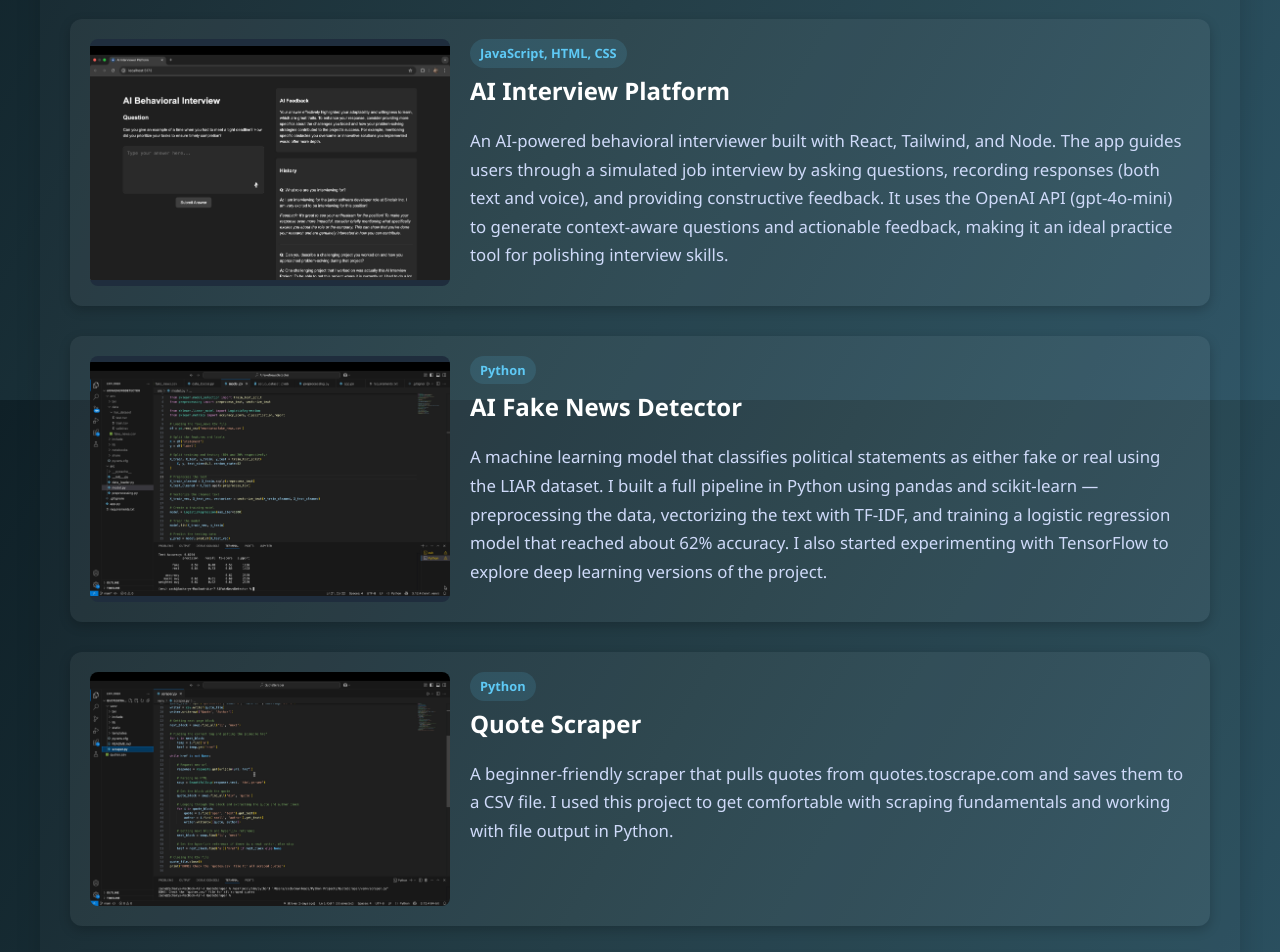
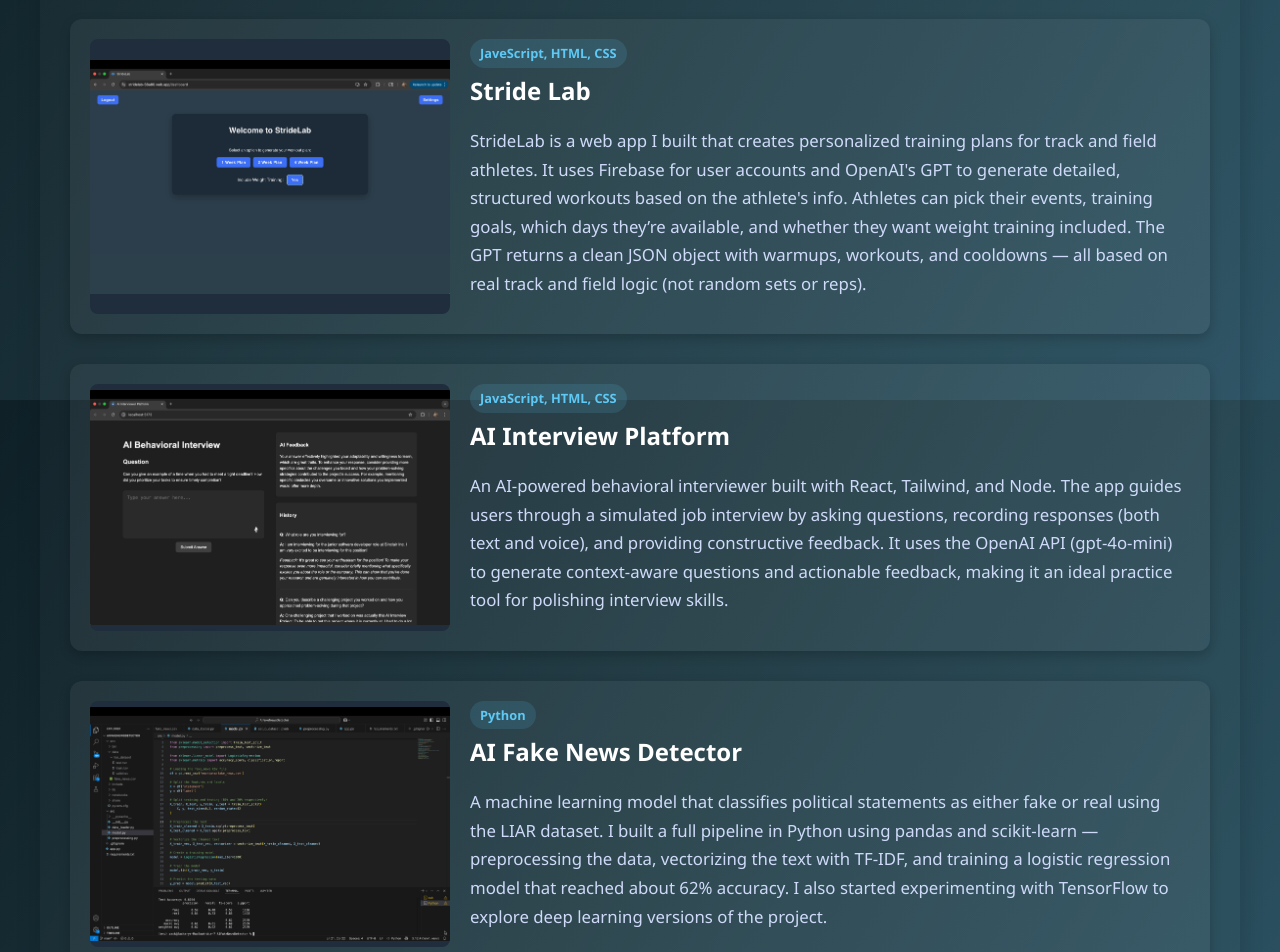
Before and after one commit to zkralec/zkralec-portfolio, a React (Create React App) app: page / in a window 1280 px wide. Shown: the part 1200-2152 px from the top of the page. Built offline with nearby package versions, Linux system fonts and the light colour scheme.

Commit message:
Updated project with StrideLab

```diff
--- a/src/App.js
+++ b/src/App.js
@@ -3,6 +3,13 @@ import "./App.css";
 import { Analytics } from "@vercel/analytics/react";
 
 const projects = [
+  {
+    title: "Stride Lab",
+    language: "JaveScript, HTML, CSS",
+    description: "StrideLab is a web app I built that creates personalized training plans for track and field athletes. It uses Firebase for user accounts and OpenAI's GPT to generate detailed, structured workouts based on the athlete's info. Athletes can pick their events, training goals, which days they’re available, and whether they want weight training included. The GPT returns a clean JSON object with warmups, workouts, and cooldowns — all based on real track and field logic (not random sets or reps).",
+    image: "/images/StrideLab.jpg",
+    link: "https://github.com/zkralec/StrideLab"
+  },
   {
     title: "AI Interview Platform",
     language: "JavaScript, HTML, CSS",
@@ -16,13 +23,6 @@ const projects = [
     description: "A machine learning model that classifies political statements as either fake or real using the LIAR dataset. I built a full pipeline in Python using pandas and scikit-learn — preprocessing the data, vectorizing the text with TF-IDF, and training a logistic regression model that reached about 62% accuracy. I also started experimenting with TensorFlow to explore deep learning versions of the project.",
     image: "/images/AIFakeNewsDetector.jpg",
     link: "https://github.com/zkralec/AIFakeNewsDetector"
-  },
-  {
-    title: "Quote Scraper",
-    language: "Python",
-    description: "A beginner-friendly scraper that pulls quotes from quotes.toscrape.com and saves them to a CSV file. I used this project to get comfortable with scraping fundamentals and working with file output in Python.",
-    image: "/images/QuoteScraper.jpg",
-    link: "https://github.com/zkralec/QuoteScraper"
   },
   {
     title: "Review Aggregator",
```
Also changed, not shown: public/images/QuoteScraper.jpg (deleted), public/images/StrideLab.jpg (added).
